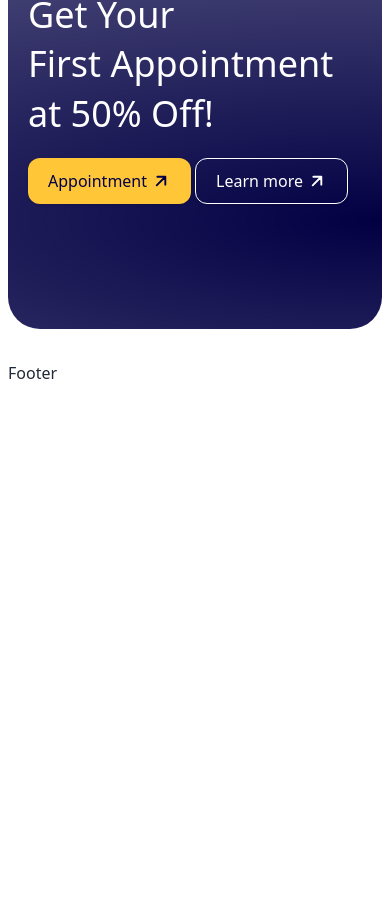
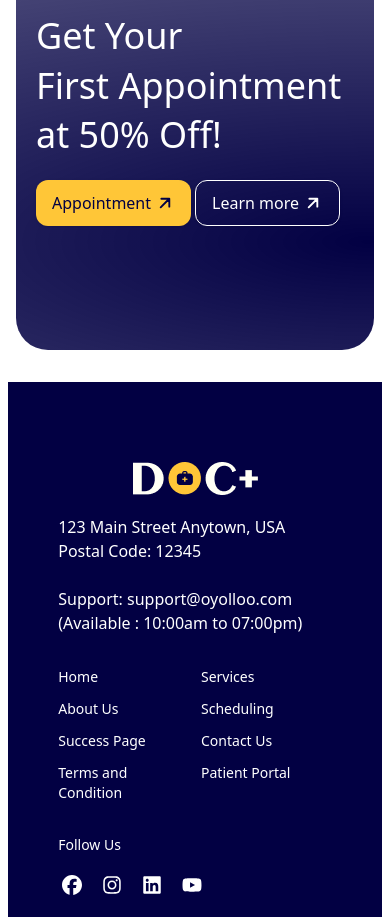
Before and after one commit to Tamim239/Healthcare-Landing-page, a React (Vite) app in the folder Healthcare-landing-page/: page / in a window 390 px wide. Shown: the part 5807-6724 px from the top of the page. Before the commit the page ends 6192 px from the top, so only its background shows below. Built offline with nearby package versions, Linux system fonts and the light colour scheme.

Commit message:
added footer and responsive mobile

```diff
--- a/Healthcare-landing-page/src/Components/HomeSection/OfferBanner.jsx
+++ b/Healthcare-landing-page/src/Components/HomeSection/OfferBanner.jsx
@@ -20,13 +20,13 @@ export const OfferBanner = () => {
       <h1 className="text-4xl font-medium text-white leading-snug">Get Your <br /> First Appointment <br /> at 50% Off!</h1>
       <div className="flex gap-1 sm:gap-4 mt-5">
         <a
-          className=" flex items-center gap-1 max-sm:justify-center bg-[#ffc637] rounded-xl px-5 py-2.5 font-medium  shadow"
+          className=" flex items-center gap-1 max-sm:justify-center bg-[#ffc637] rounded-xl px-4 py-2.5 font-medium  shadow"
           href="#"
         >
           Appointment <IoArrowUpOutline className="rotate-45 text-xl" />
         </a>
         <a
-          className=" flex items-center gap-1 max-sm:justify-center border border-white text-white rounded-xl px-5 py-2.5 font-medium  shadow"
+          className=" flex items-center gap-1 max-sm:justify-center border border-white text-white rounded-xl px-4 py-2.5 font-medium  shadow"
           href="#"
         >
           Learn more <IoArrowUpOutline className="rotate-45 text-xl" />
--- a/Healthcare-landing-page/src/Layout/MainLayout.jsx
+++ b/Healthcare-landing-page/src/Layout/MainLayout.jsx
@@ -4,10 +4,10 @@ import { Footer } from "../Shared/Footer";
 
 export const MainLayout = () => {
   return (
-    <div className=" max-sm:px-2 md:w-4/5 mx-auto">
+    <div className=" max-sm:px-2 ">
       {/* navbar */}
       <Navbar />
-      <div className="text-[#020043]">
+      <div className="text-[#020043] max-sm:px-2 md:w-4/5 mx-auto">
         <Outlet />
       </div>
       {/* footer */}
--- a/Healthcare-landing-page/src/Shared/Footer.jsx
+++ b/Healthcare-landing-page/src/Shared/Footer.jsx
@@ -1,6 +1,75 @@
+import { FaFacebook, FaInstagram, FaLinkedin, FaYoutube } from 'react-icons/fa6'
+import logoLight from '../assets/logo light.png'
 
 export const Footer = () => {
   return (
-    <div>Footer</div>
+    <footer className="px-4 divide-y bg-[#020043] text-white">
+	<div className=" w-4/5 mx-auto container flex flex-col justify-between py-20 space-y-8 lg:flex-row lg:space-y-0 ">
+		<div className="lg:w-1/3">
+			<a rel="noopener noreferrer" href="#" className="flex justify-center space-x-3 lg:justify-start">
+				<div className="flex items-center justify-center  rounded-full dark:bg-violet-600">
+					<img src={logoLight} alt="" className=''/>
+				</div>
+			</a>
+      <p className='pt-5'>123 Main Street Anytown, USA <br /> Postal Code: 12345 <br /> <br />
+
+Support: support@oyolloo.com <br />
+(Available : 10:00am to 07:00pm)</p>
+		</div>
+		<div className="grid grid-cols-2 text-sm gap-x-3 gap-y-8 lg:w-2/3 sm:grid-cols-3">
+			<div className="space-y-3">
+				<ul className="space-y-3">
+					<li>
+						<a rel="noopener noreferrer" href="#">Home</a>
+					</li>
+					<li>
+						<a rel="noopener noreferrer" href="#">About Us</a>
+					</li>
+					<li>
+						<a rel="noopener noreferrer" href="#">Success Page</a>
+					</li>
+					<li>
+						<a rel="noopener noreferrer" href="#">Terms and Condition</a>
+					</li>
+				</ul>
+			</div>
+			<div className="space-y-3">
+				<ul className="space-y-3">
+					<li>
+						<a rel="noopener noreferrer" href="#">Services</a>
+					</li>
+					<li>
+						<a rel="noopener noreferrer" href="#">Scheduling</a>
+					</li>
+					<li>
+						<a rel="noopener noreferrer" href="#">Contact Us</a>
+					</li>
+					<li>
+						<a rel="noopener noreferrer" href="#">Patient Portal</a>
+					</li>
+				</ul>
+			</div>
+			<div className="space-y-4">
+				<div>Follow Us</div>
+				<div className="flex justify-start space-x-3">
+					<a rel="noopener noreferrer" href="#" title="Facebook" className="flex items-center p-1">
+						<FaFacebook className="w-5 h-5 fill-current"/>
+					</a>
+					<a rel="noopener noreferrer" href="#" title="Twitter" className="flex items-center p-1">
+						<FaInstagram className="w-5 h-5 fill-current"/>
+					</a>
+					<a rel="noopener noreferrer" href="#" title="Instagram" className="flex items-center p-1">
+						<FaLinkedin className="w-5 h-5 fill-current"/>
+					</a>
+					<a rel="noopener noreferrer" href="#" title="Instagram" className="flex items-center p-1">
+						<FaYoutube className="w-5 h-5 fill-current"/>
+					</a>
+
+				</div>
+          <p>@docplus 2024</p>
+			</div>
+		</div>
+	</div>
+</footer>
   )
 }
--- a/Healthcare-landing-page/src/Shared/Navbar.jsx
+++ b/Healthcare-landing-page/src/Shared/Navbar.jsx
@@ -21,7 +21,7 @@ export const Navbar = () => {
   );
 
   return (
-    <nav className="bg-white">
+    <nav className="bg-white md:w-4/5 mx-auto">
   <div className="">
     <div className="flex h-16 items-center justify-between">
       <div className="md:flex md:items-center md:gap-12">
@@ -30,7 +30,6 @@ export const Navbar = () => {
           <img src={logoDark} alt="" className=" w-20 md:h-8 md:w-28"/>
         </a>
       </div>
-
       <div className="hidden md:block">
         <nav aria-label="Global">
           <ul className="flex items-center gap-6 text-sm text-black">
```
